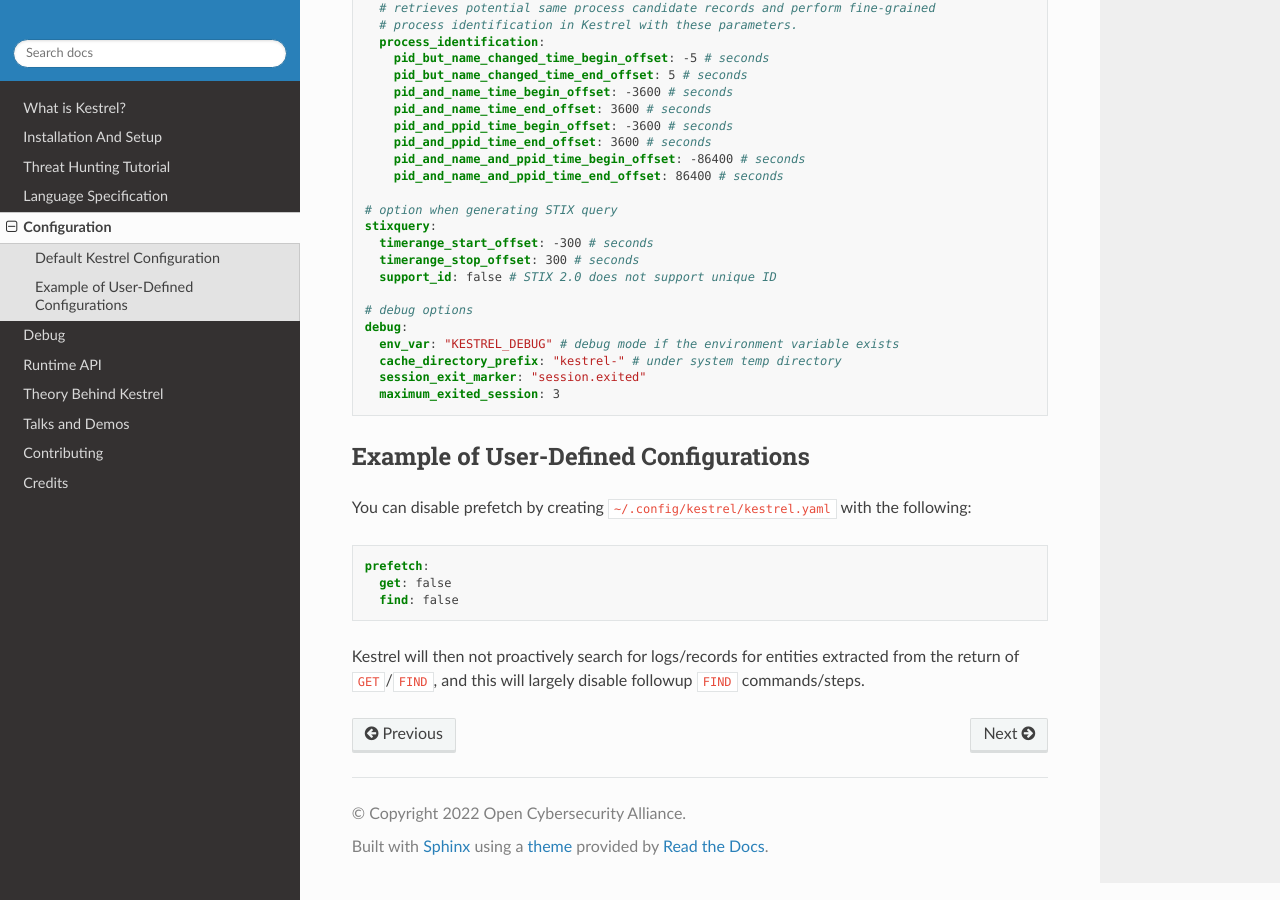
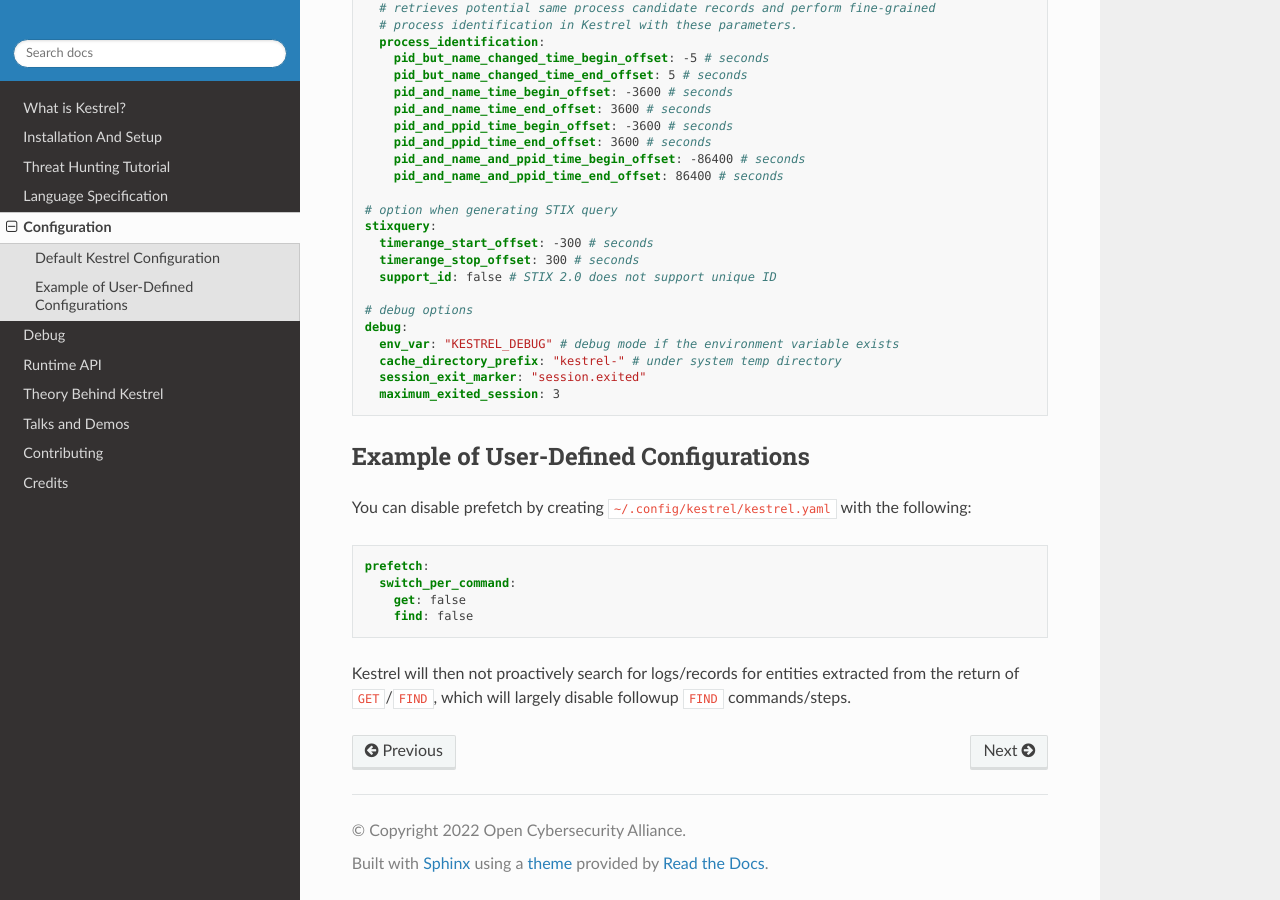
Before and after one commit to opencybersecurityalliance/kestrel-lang, a Sphinx documentation site: the page built from docs/configuration.rst, in a window 1280 px wide and 900 px high, scrolled down 1090 px. Built offline with Sphinx 7.4.7 and the Read the Docs theme 2.0.0, drawn with Linux system fonts in a browser that asks for light colours.

Commit message:
doc:config update

```diff
--- a/docs/configuration.rst
+++ b/docs/configuration.rst
@@ -22,9 +22,10 @@
 .. code-block:: yaml
 
     prefetch:
-      get: false
-      find: false
+      switch_per_command:
+        get: false
+        find: false
 
 Kestrel will then not proactively search for logs/records for entities
-extracted from the return of ``GET``/``FIND``, and this will largely disable
+extracted from the return of ``GET``/``FIND``, which will largely disable
 followup ``FIND`` commands/steps.
```
